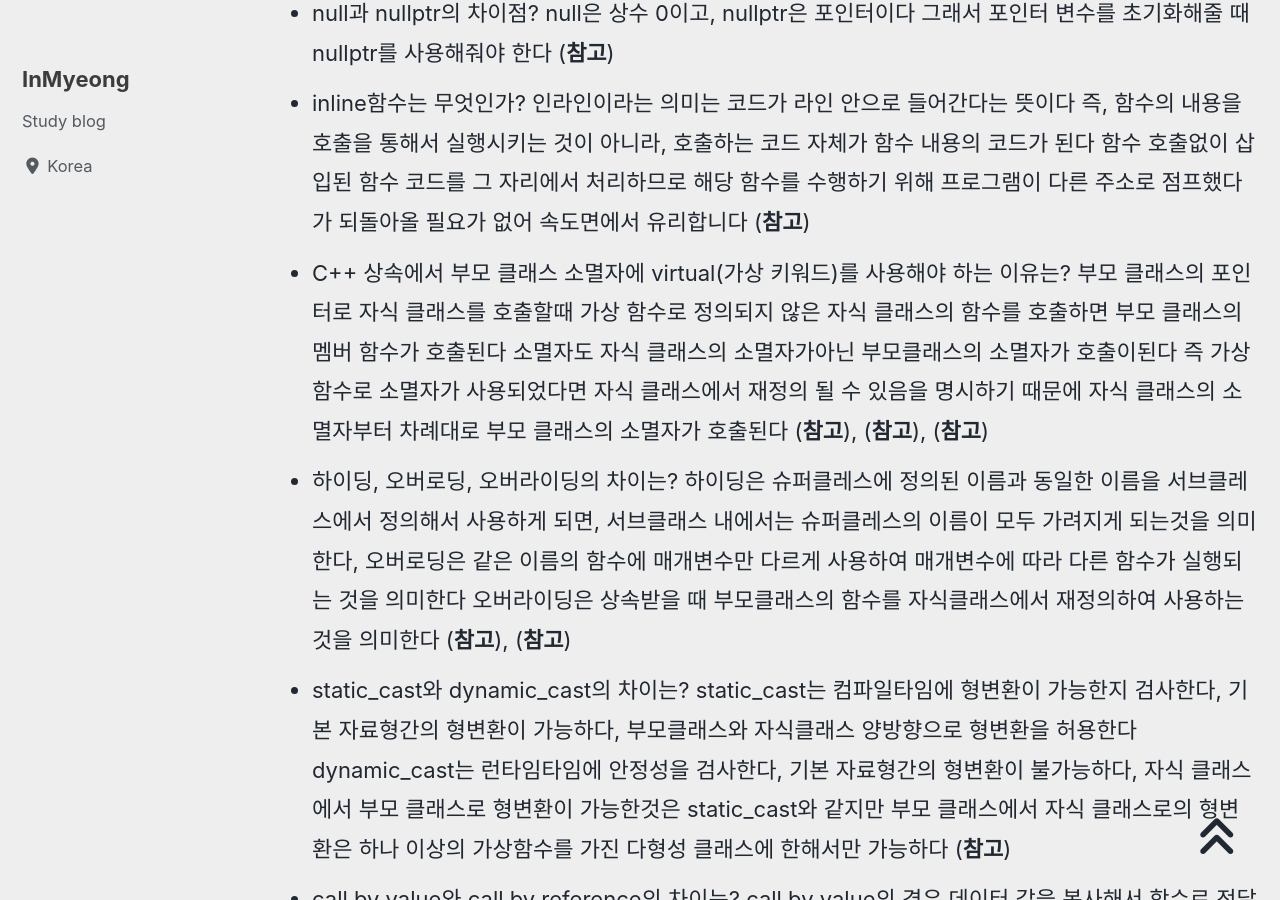
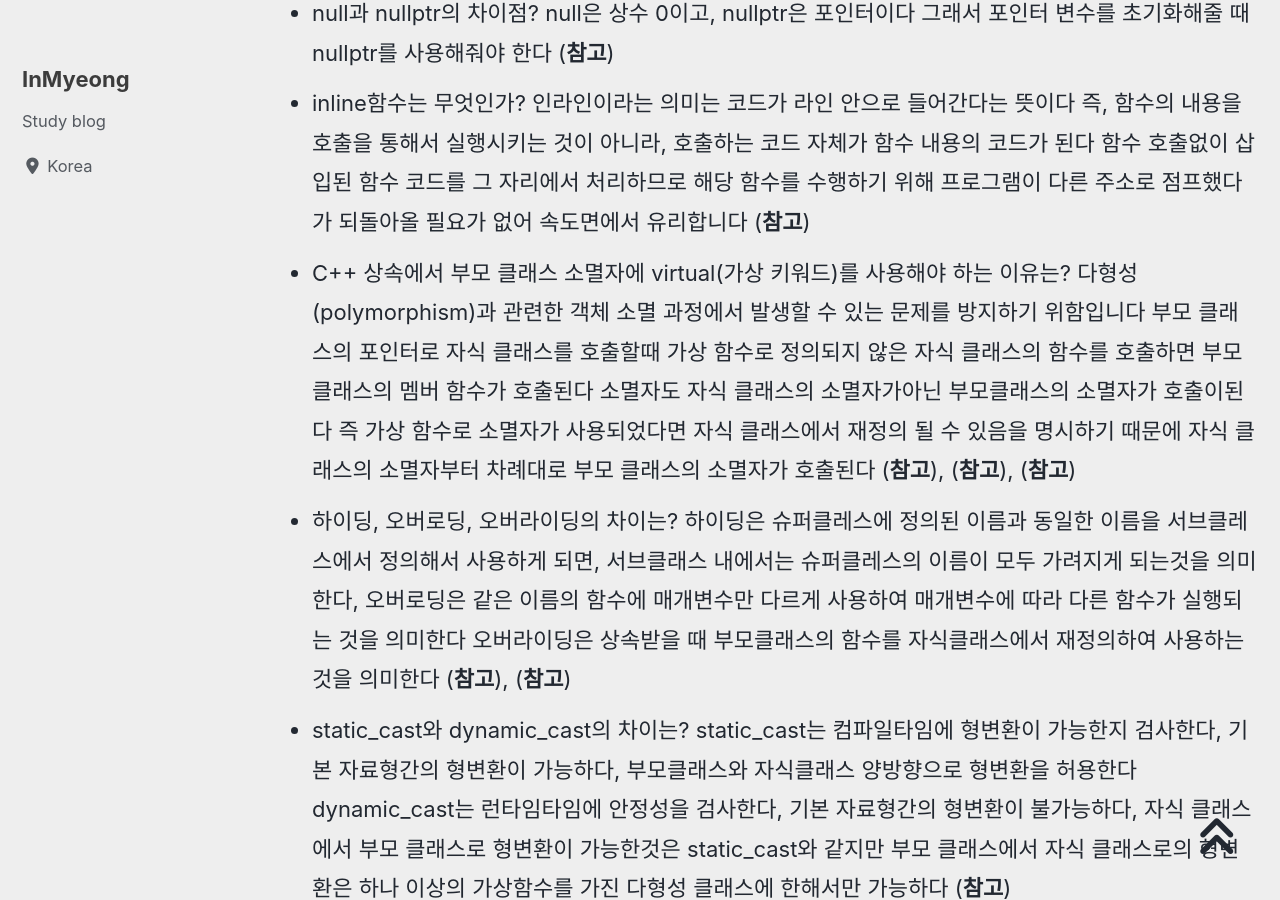
Before and after one commit to devMyeong/devMyeong.github.io, a Jekyll site: the page built from _posts/cs/2022-09-05-블로그-면접준비.md, in a window 1280 px wide and 900 px high, scrolled down 3320 px. Built offline with Jekyll 4.4.1, drawn with Linux system fonts in a browser that asks for light colours; cached includes are drawn as plain includes; nearby versions of some CDN libraries; some web fonts are replaced; comment, search, counter and statistics services are not loaded.

Commit message:
Chore : 수정

```diff
--- a/_posts/cs/2022-09-05-블로그-면접준비.md
+++ b/_posts/cs/2022-09-05-블로그-면접준비.md
@@ -40,7 +40,7 @@ last_modified_at: 2022-10-30
 - 언제 malloc을 사용하고 new를 사용해야 하는가? 재할당이 빈번하게 일어나는 경우 realloc이 가능한 malloc을 사용하는 것이 옳다고 할 수 있고, 생성자 호출이 필요하다면 new를 사용하는 것이 옳다할 수 있다 ([**참고**](https://cclient.tistory.com/m/11))
 - null과 nullptr의 차이점? null은 상수 0이고, nullptr은 포인터이다 그래서 포인터 변수를 초기화해줄 때 nullptr를 사용해줘야 한다 ([**참고**](https://velog.io/@t1won/C-%EB%84%90-%ED%8F%AC%EC%9D%B8%ED%84%B0-NULL%EA%B3%BC-nullptr))
 - inline함수는 무엇인가? 인라인이라는 의미는 코드가 라인 안으로 들어간다는 뜻이다 즉, 함수의 내용을 호출을 통해서 실행시키는 것이 아니라, 호출하는 코드 자체가 함수 내용의 코드가 된다 함수 호출없이 삽입된 함수 코드를 그 자리에서 처리하므로 해당 함수를 수행하기 위해 프로그램이 다른 주소로 점프했다가 되돌아올 필요가 없어 속도면에서 유리합니다 ([**참고**](https://thinkpro.tistory.com/140))
-- C++ 상속에서 부모 클래스 소멸자에 virtual(가상 키워드)를 사용해야 하는 이유는? 부모 클래스의 포인터로 자식 클래스를 호출할때 가상 함수로 정의되지 않은 자식 클래스의 함수를 호출하면 부모 클래스의 멤버 함수가 호출된다 소멸자도 자식 클래스의 소멸자가아닌 부모클래스의 소멸자가 호출이된다 즉 가상 함수로 소멸자가 사용되었다면 자식 클래스에서 재정의 될 수 있음을 명시하기 때문에 자식 클래스의 소멸자부터 차례대로 부모 클래스의 소멸자가 호출된다 ([**참고**](https://younggwan.tistory.com/45)), ([**참고**](https://zoosso.tistory.com/959)), ([**참고**](https://srdeveloper.tistory.com/54))
+- C++ 상속에서 부모 클래스 소멸자에 virtual(가상 키워드)를 사용해야 하는 이유는? 다형성(polymorphism)과 관련한 객체 소멸 과정에서 발생할 수 있는 문제를 방지하기 위함입니다 부모 클래스의 포인터로 자식 클래스를 호출할때 가상 함수로 정의되지 않은 자식 클래스의 함수를 호출하면 부모 클래스의 멤버 함수가 호출된다 소멸자도 자식 클래스의 소멸자가아닌 부모클래스의 소멸자가 호출이된다 즉 가상 함수로 소멸자가 사용되었다면 자식 클래스에서 재정의 될 수 있음을 명시하기 때문에 자식 클래스의 소멸자부터 차례대로 부모 클래스의 소멸자가 호출된다 ([**참고**](https://younggwan.tistory.com/45)), ([**참고**](https://zoosso.tistory.com/959)), ([**참고**](https://srdeveloper.tistory.com/54))
 - 하이딩, 오버로딩, 오버라이딩의 차이는? 하이딩은 슈퍼클레스에 정의된 이름과 동일한 이름을 서브클레스에서 정의해서 사용하게 되면, 서브클래스 내에서는 슈퍼클레스의 이름이 모두 가려지게 되는것을 의미한다, 오버로딩은 같은 이름의 함수에 매개변수만 다르게 사용하여 매개변수에 따라 다른 함수가 실행되는 것을 의미한다 오버라이딩은 상속받을 때 부모클래스의 함수를 자식클래스에서 재정의하여 사용하는 것을 의미한다 ([**참고**](https://spikez.tistory.com/173)), ([**참고**](https://cosyp.tistory.com/228))
 - static_cast와 dynamic_cast의 차이는? static_cast는 컴파일타임에 형변환이 가능한지 검사한다, 기본 자료형간의 형변환이 가능하다, 부모클래스와 자식클래스 양방향으로 형변환을 허용한다 dynamic_cast는 런타임타임에 안정성을 검사한다, 기본 자료형간의 형변환이 불가능하다, 자식 클래스에서 부모 클래스로 형변환이 가능한것은 static_cast와 같지만 부모 클래스에서 자식 클래스로의 형변환은 하나 이상의 가상함수를 가진 다형성 클래스에 한해서만 가능하다 ([**참고**](https://mynameisdabin.tistory.com/20))
 - call by value와 call by reference의 차이는? call by value의 경우 데이터 값을 복사해서 함수로 전달하기 때문에 원본 데이터가 변경될 가능성이 없습니다 call by reference의 경우 데이터 주소를 복사해서 함수로 전달하기 때문에 참조한 데이터를 변경시 원본 데이터 값이 변경 됩니다 ([**참고**](https://cclient.tistory.com/m/11))
```
